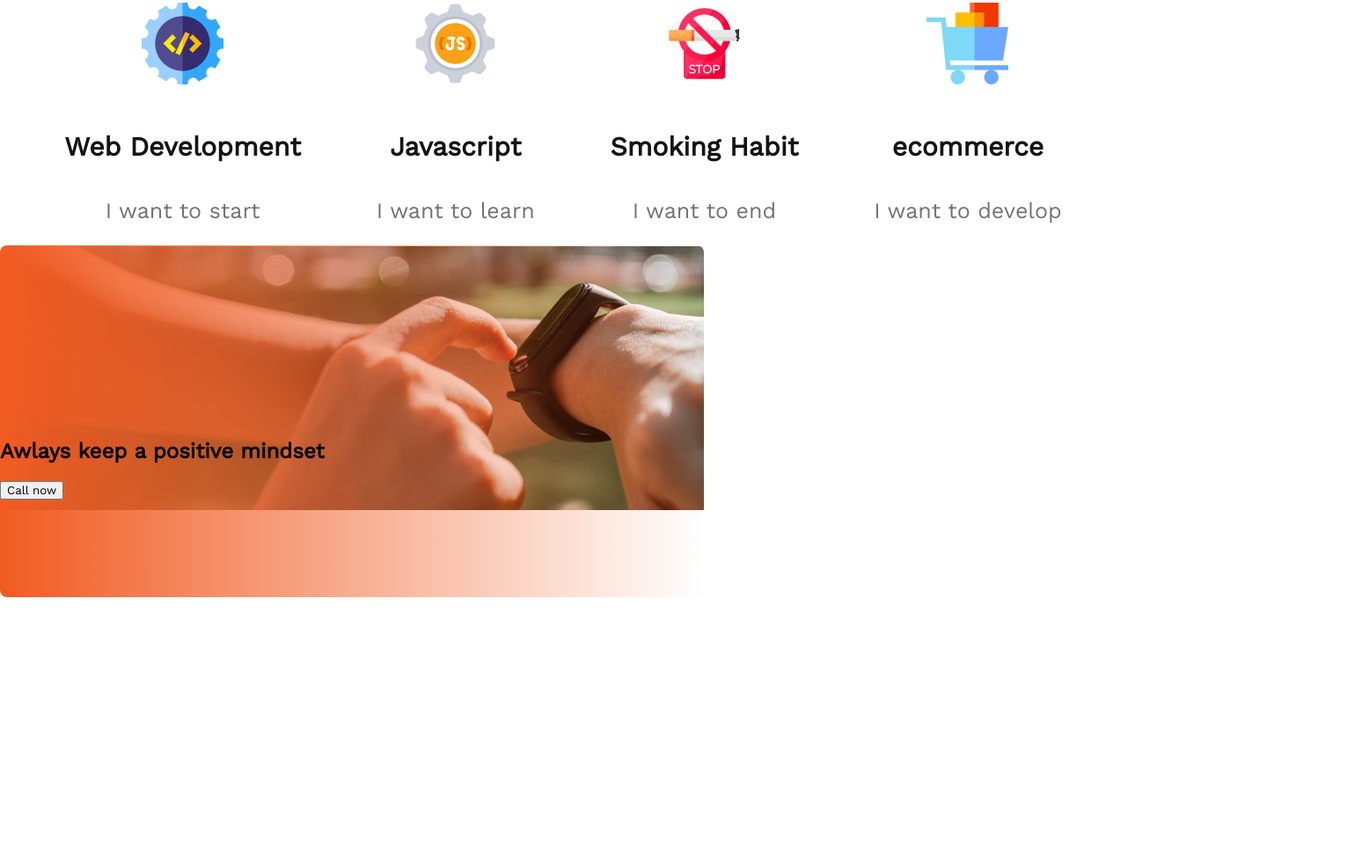
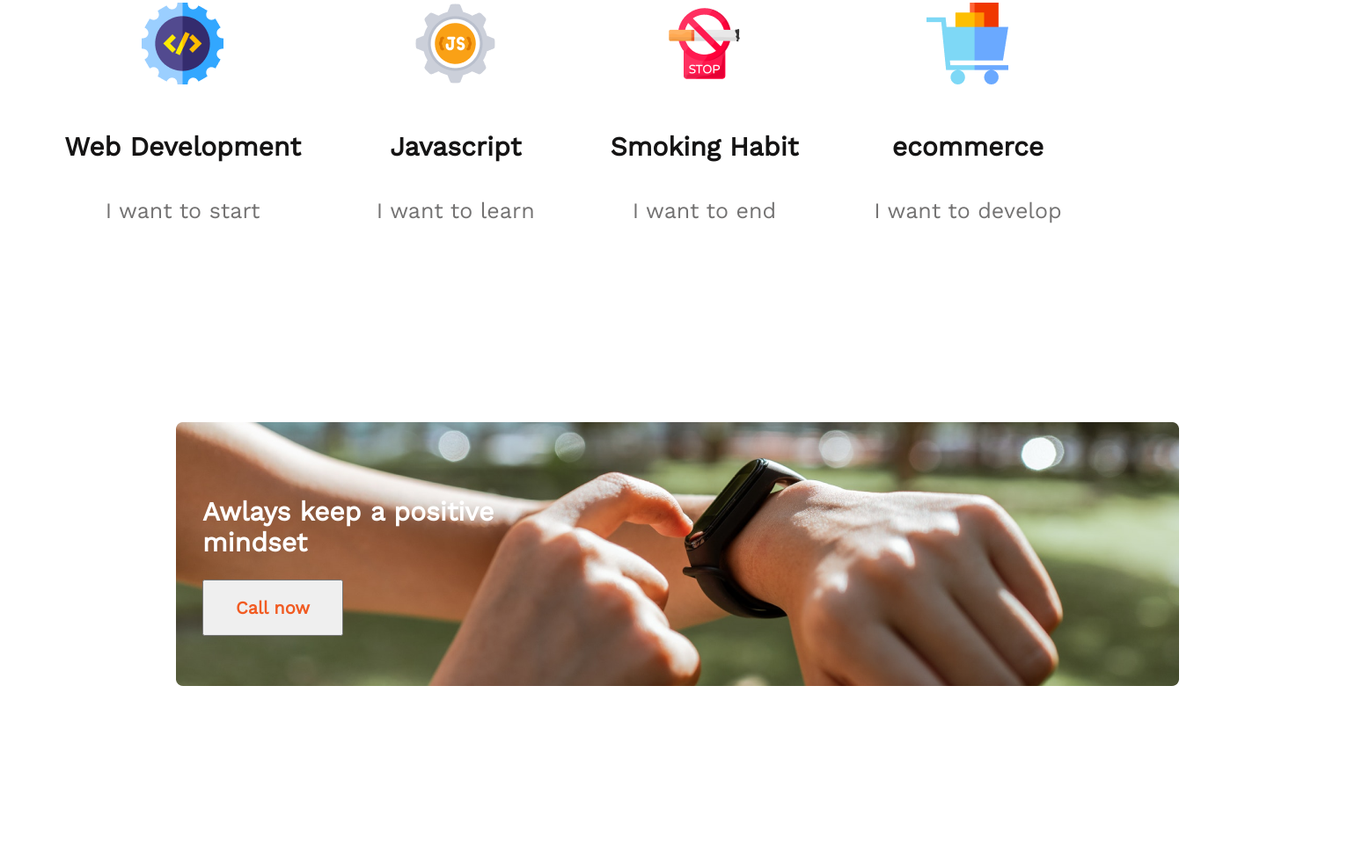
Before and after one commit to Jewel3141/first-assignment-repo, a plain HTML site: page index.html in a window 1280 px wide. Shown: the part 1462-2441 px from the top of the page at 88% size, 1540 px wide, since content can reach past the window. Before the commit the page ends 2141 px from the top, so only its background shows below. Drawn offline with nearby package versions, Linux system fonts and the light colour scheme.

Commit message:
bottom image added

```diff
--- a/index.html
+++ b/index.html
@@ -90,8 +90,8 @@
     <section class="bottom-image-container">
 
       <div class="bottom-image-content">
-        <h2> Awlays keep a positive mindset</h2>
-        <button>Call now</button>
+        <h2 class="bottom-title-content"> Awlays keep a positive <br> mindset</h2>
+        <button class="button-style">Call now</button>
       </div>
 
     </section>
--- a/styles/style.css
+++ b/styles/style.css
@@ -117,18 +117,37 @@ body {
 
 .bottom-image-container {
 
-  background-image: linear-gradient(90deg, #F15B22 0%, rgba(241, 91, 34, 0) 100%), url(/images/watch.png);
+  background-image: url(/images/watch.png);
 
-
+  background-position: center;
   background-repeat: no-repeat;
-  width: 800px;
-  height: 200px;
-  padding-top: 200px;
+  width: 1140px;
+  height: 300px;
+  padding: 200px;
   border-radius: 8px;
-
+  align-items: center;
 
 
 }
 
 
-.bottom-image-content {}
+.bottom-image-content {
+  padding: 60px 30px;
+}
+
+.bottom-title-content {
+  color: #FFFFFF;
+  font-weight: 700;
+  font-size: 30px;
+}
+
+.bottom-image-content button {
+  width: 160px;
+  height: 64px;
+  radius: 40px;
+  font-size: 20px;
+  color: #F15B22;
+  text-align: center;
+  font-weight: 600;
+  font-size: 20px;
+}
```
